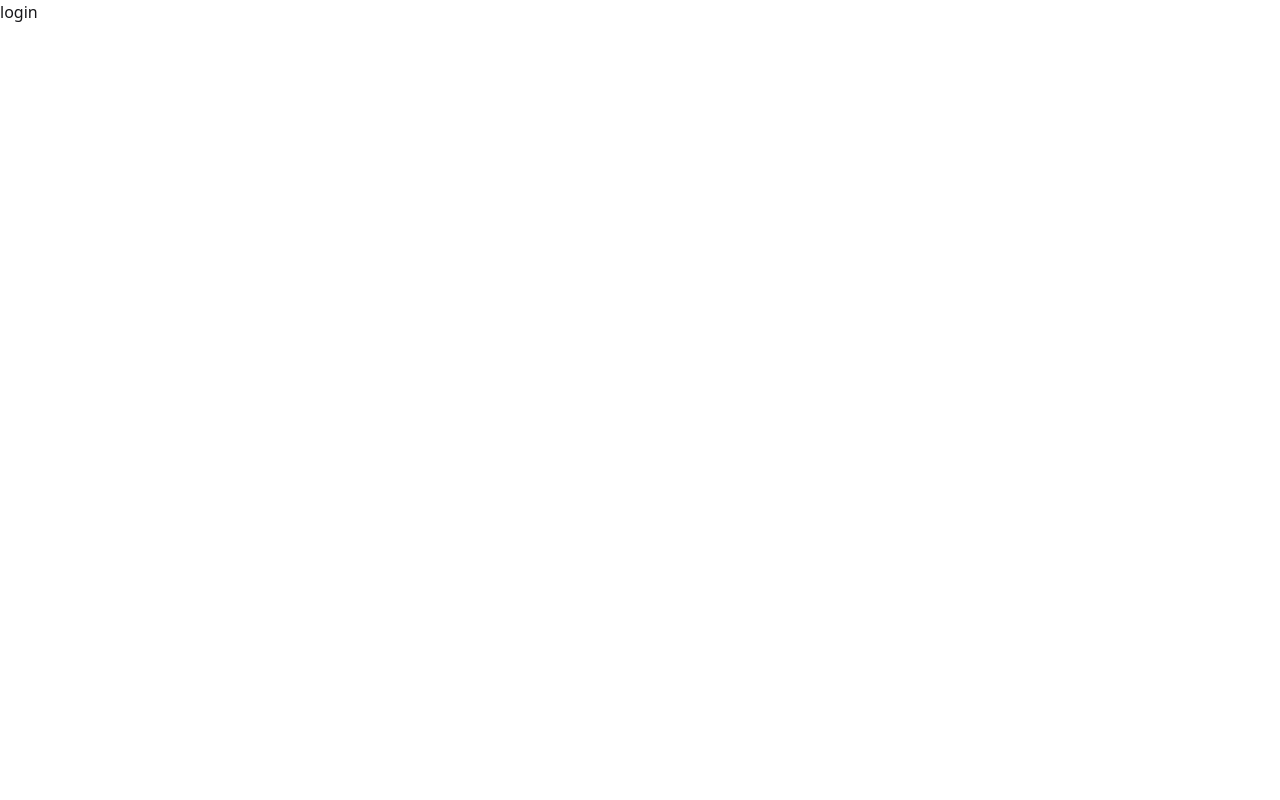
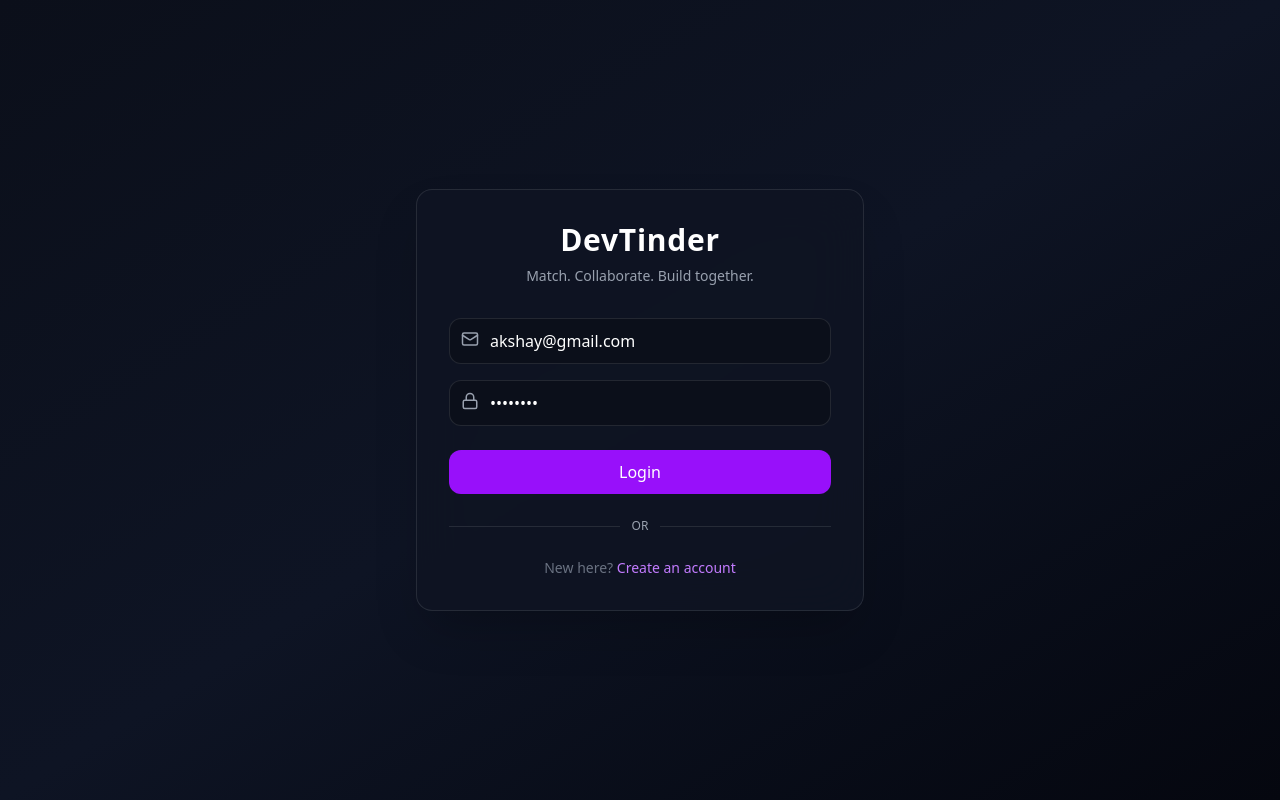
Before and after one commit to Vishh026/DevTinder-web, a React (Vite) app: page /login in a window 1280 px wide. Built offline with nearby package versions, Linux system fonts and the light colour scheme.

Commit message:
Connect backend to frontend using CORS

```diff
--- a/package.json
+++ b/package.json
@@ -11,7 +11,10 @@
   },
   "dependencies": {
     "@tailwindcss/vite": "^4.1.18",
+    "axios": "^1.13.2",
     "daisyui": "^5.5.14",
+    "framer-motion": "^12.23.26",
+    "lucide-react": "^0.561.0",
     "react": "^19.2.0",
     "react-dom": "^19.2.0",
     "react-router-dom": "^7.10.1",
--- a/src/components/Layout.jsx
+++ b/src/components/Layout.jsx
@@ -3,7 +3,7 @@ import { Outlet } from 'react-router-dom'
 
 const Layout = () => {
   return (
-    <div>
+    <div className="bg-zinc-800 w-full h-screen">
       <Navbar />
       <main className='pt-16'>
         <Outlet />
--- a/src/components/Login.jsx
+++ b/src/components/Login.jsx
@@ -1,11 +1,96 @@
-import React from 'react'
+import { Mail, Lock } from "lucide-react";
+import { motion } from "framer-motion";
+import { useState } from "react";
+import axios from "axios";
 
 const Login = () => {
+  const [email, setEmail] = useState("akshay@gmail.com");
+  const [password, setPassword] = useState("Test@123");
+
+  const loginHandler = async () => {
+    try {
+      await axios.post(
+        "http://localhost:7777/login",
+        {
+          email,
+          password,
+        },
+        { withCredentials: true }
+      );
+    } catch (error) {
+      console.log(error);
+    }
+  };
+
   return (
-    <div>
-      login
+    <div className="min-h-screen flex items-center justify-center bg-linear-to-br from-[#0b0f1a] via-[#0e1424] to-[#05070f] px-4">
+      <motion.div
+        initial={{ opacity: 0, y: 30 }}
+        animate={{ opacity: 1, y: 0 }}
+        transition={{ duration: 0.5 }}
+        className="w-full max-w-md"
+      >
+        <div className="bg-[#0f1423]/90 backdrop-blur-xl border border-white/10 rounded-2xl shadow-2xl p-8">
+          {/* Title */}
+          <div className="text-center mb-8">
+            <h1 className="text-3xl font-bold text-white tracking-wide">
+              DevTinder
+            </h1>
+            <p className="text-sm text-gray-400 mt-2">
+              Match. Collaborate. Build together.
+            </p>
+          </div>
+
+          {/* Email */}
+          <div className="relative mb-4">
+            <Mail className="absolute left-3 top-3 text-gray-400" size={18} />
+            <input
+              type="email"
+              value={email}
+              onChange={() => setEmail(email.target.value)}
+              placeholder="Email address"
+              className="w-full pl-10 pr-4 py-2.5 rounded-xl bg-[#0b0f1a] text-white border border-white/10 focus:outline-none focus:border-purple-500 focus:ring-1 focus:ring-purple-500"
+            />
+          </div>
+
+          {/* Password */}
+          <div className="relative mb-6">
+            <Lock className="absolute left-3 top-3 text-gray-400" size={18} />
+            <input
+              type="password"
+              value={password}
+              onChange={() => setPassword(password.target.value)}
+              placeholder="Password"
+              className="w-full pl-10 pr-4 py-2.5 rounded-xl bg-[#0b0f1a] text-white border border-white/10 focus:outline-none focus:border-purple-500 focus:ring-1 focus:ring-purple-500"
+            />
+          </div>
+
+          {/* Login Button */}
+          <button
+            onClick={loginHandler}
+            className="w-full py-2.5 rounded-xl bg-purple-600 hover:bg-purple-700 transition-all duration-200 text-white font-medium"
+          >
+            Login
+          </button>
+
+          {/* Divider */}
+          <div className="flex items-center gap-3 my-6">
+            <div className="flex-1 h-px bg-white/10" />
+            <span className="text-xs text-gray-400">OR</span>
+            <div className="flex-1 h-px bg-white/10" />
+          </div>
+
+          {/* Footer */}
+          <p className="text-center text-sm text-gray-500 mt-6">
+            New here?{" "}
+            <span className="text-purple-400 cursor-pointer hover:underline">
+              Create an account
+            </span>
+          </p>
+        </div>
+      </motion.div>
     </div>
-  )
-}
+  );
+};
 
-export default Login
+export default Login;
--- a/src/components/Navbar.jsx
+++ b/src/components/Navbar.jsx
@@ -1,6 +1,6 @@
 const Navbar = () =>  {
   return (
-    <nav className="sticky top-0 z-50 border-b border-white/10 bg-[#0b0f14]/80 backdrop-blur">
+    <nav className="sticky top-0 z-50 border-b border-white/10 bg-zinc-900 backdrop-blur">
       <div className="mx-auto max-w-7xl px-4 sm:px-6 lg:px-8">
         <div className="flex h-16 items-center justify-between gap-6">
 
```
Also changed, not shown: 1 other file (tests, documents, lock files or other folders).
